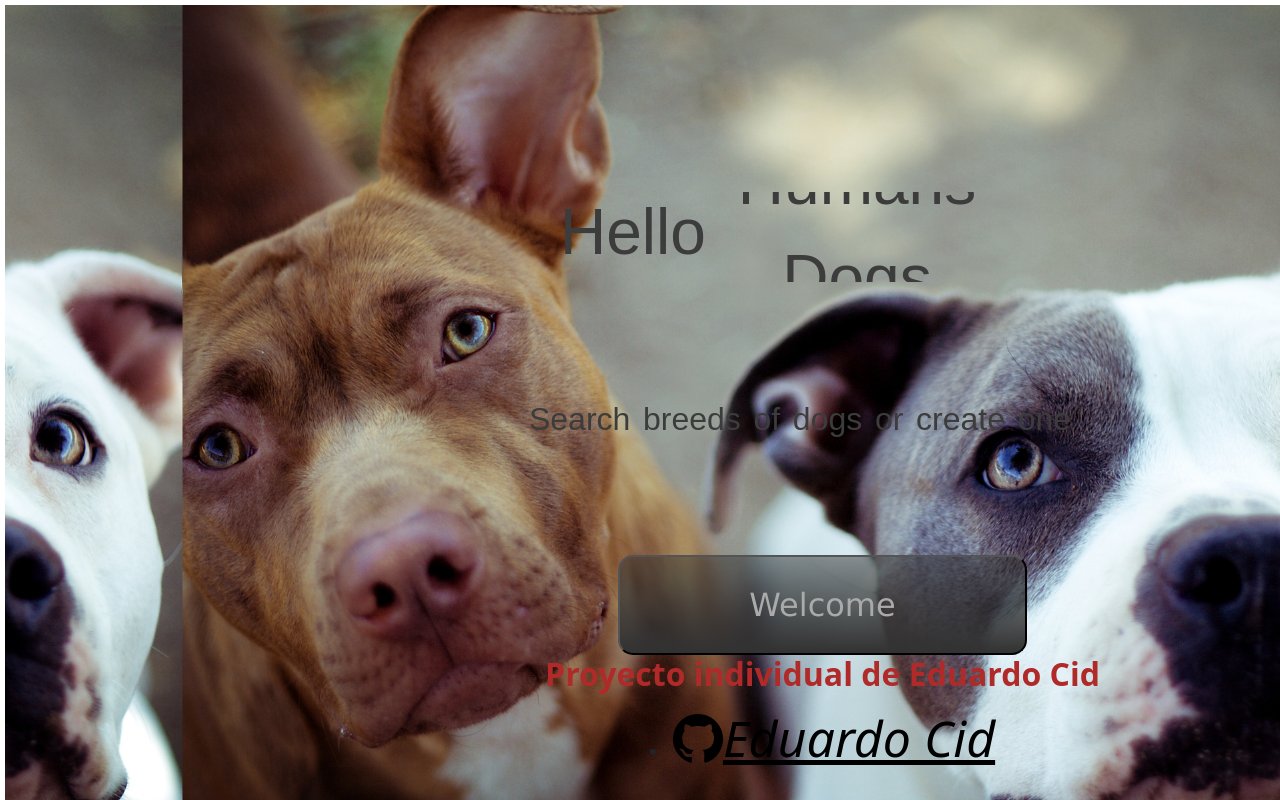
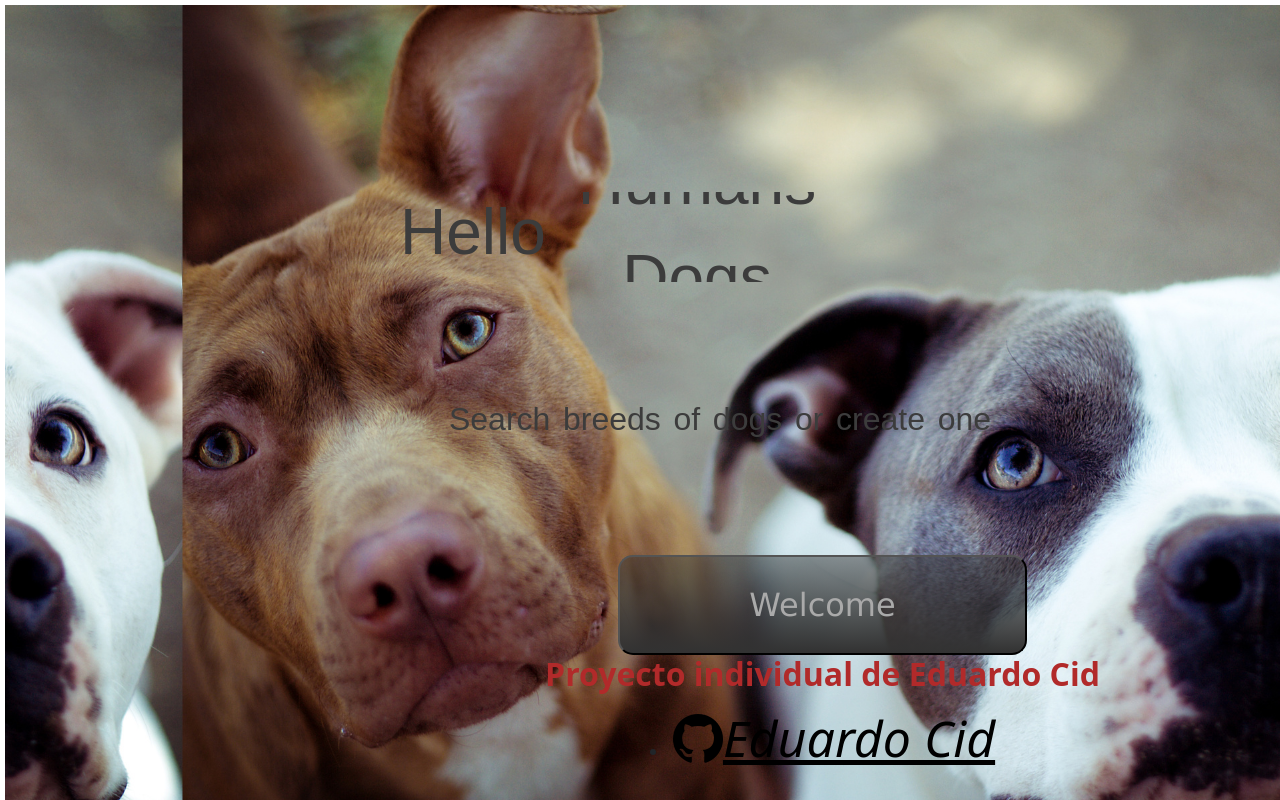
Before and after one commit to Eduardocid200/PI-Dogs-main, a React (Create React App) app in the folder client/: page / in a window 1280 px wide. Shown: the top 800 px of the page. Built offline with nearby package versions, Linux system fonts and the light colour scheme.

Commit message:
updating

```diff
--- a/client/src/components/landingPage.css
+++ b/client/src/components/landingPage.css
@@ -19,7 +19,7 @@ color: rgb(60, 60, 60);
 font-size: 4rem;
 line-height: 80px;
 position: absolute;
-left: 35rem;
+left: 25rem;
 top: 12rem;
 font-family: Arial, Helvetica, sans-serif;
 overflow: hidden;
@@ -81,7 +81,7 @@ margin: 0;
 .subtitle_landing {
 position: absolute;
 top: 400px;
-left: 480px;
+left: 400px;
 width: 40rem;
 word-spacing: 0.1cm;
 font-family: Arial, Helvetica, sans-serif;
```
Also changed, not shown: 31 other files (tests, documents, lock files or other folders).
